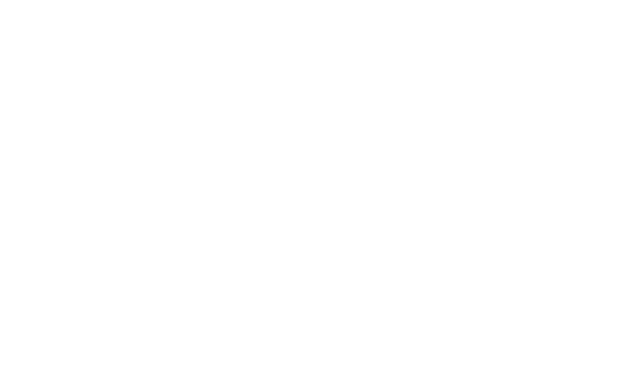
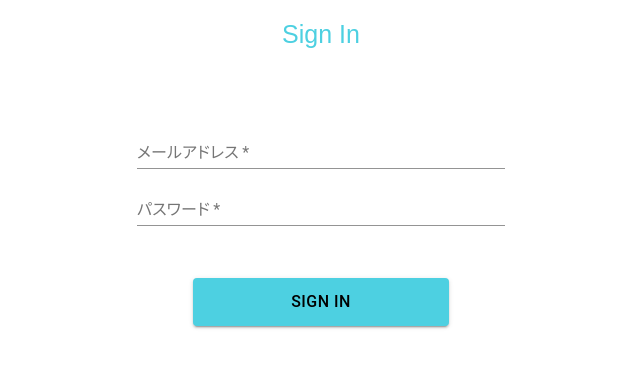
Before and after one commit to shtwangy/react-ec-app, a React (Create React App) app: page /signin in a window 1280 px wide. Shown: the top 368 px of the page, without its empty margins (319-959 px from the left). Built offline with nearby package versions, Linux system fonts and the light colour scheme.

Commit message:
feat(src/Router.jsx): add routing for sign in templates.
Closes #1

```diff
--- a/src/Router.jsx
+++ b/src/Router.jsx
@@ -1,12 +1,12 @@
 import React from "react";
 import { Route, Switch } from "react-router";
-import { Login, Home, SignUp } from "./templates";
+import { Home, SignUp, SignIn } from "./templates";
 
 const Router = () => {
     return (
         <Switch>
             <Route exact path="/signup" component={SignUp}/>
-            <Route exact path="/login" component={Login} />
+            <Route exact path="/signin" component={SignIn} />
             <Route exact path="(/)?" component={Home} />
         </Switch>
     );
```
